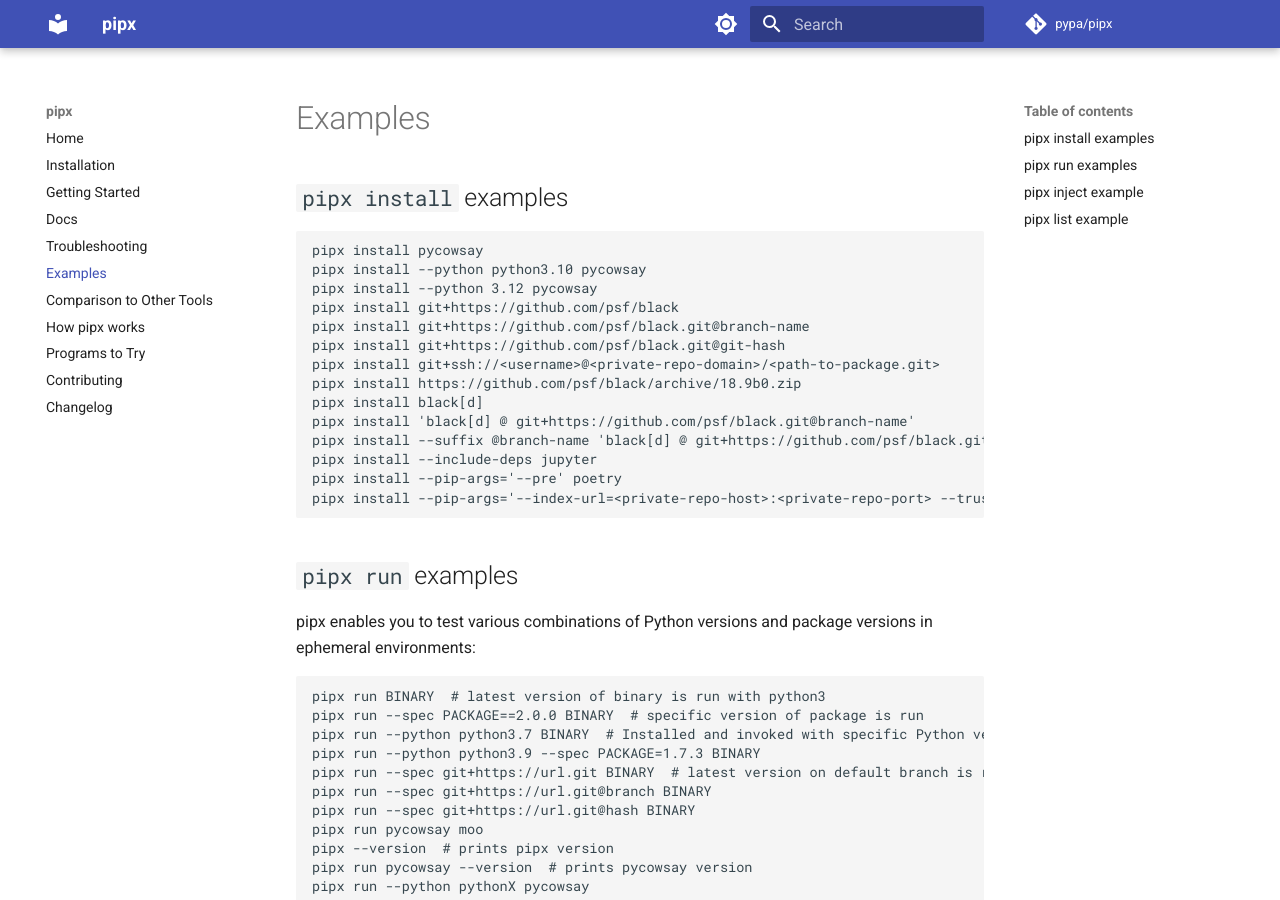
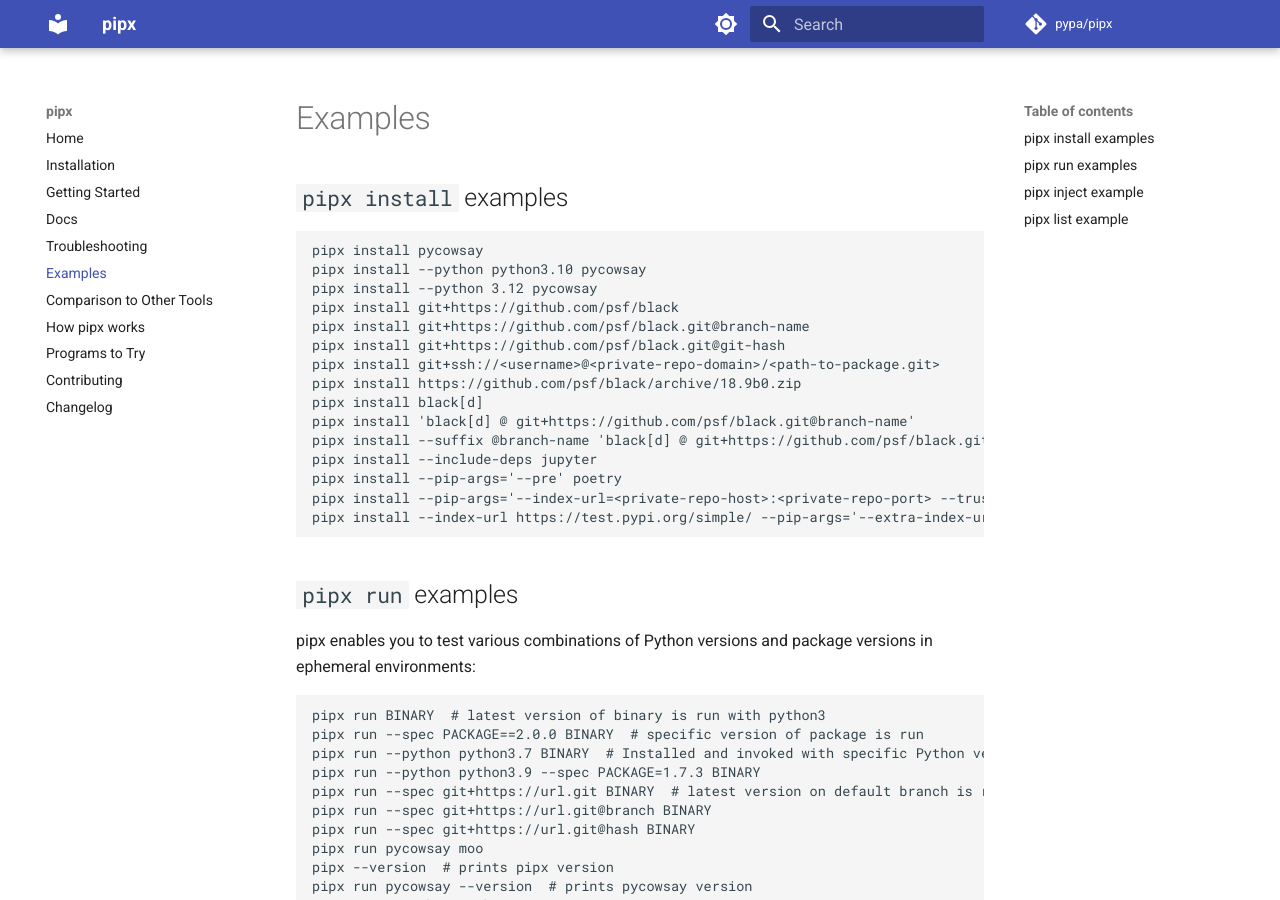
Before and after one commit to pypa/pipx, an MkDocs documentation site: the page built from docs/examples.md, in a window 1280 px wide and 900 px high. Built offline with MkDocs 1.6.1 and Material for MkDocs 9.7.7, drawn with Linux system fonts in a browser that asks for light colours; comment, search, counter and statistics services are not loaded.

````diff
--- a/docs/examples.md
+++ b/docs/examples.md
@@ -15,6 +15,7 @@ pipx install --suffix @branch-name 'black[d] @ git+https://github.com/psf/black.
 pipx install --include-deps jupyter
 pipx install --pip-args='--pre' poetry
 pipx install --pip-args='--index-url=<private-repo-host>:<private-repo-port> --trusted-host=<private-repo-host>:<private-repo-port>' private-repo-package
+pipx install --index-url https://test.pypi.org/simple/ --pip-args='--extra-index-url https://pypi.org/simple/' some-package
 ```
 
 ## `pipx run` examples
````
Also changed, not shown: CHANGELOG.md (+2 -0 lines).
